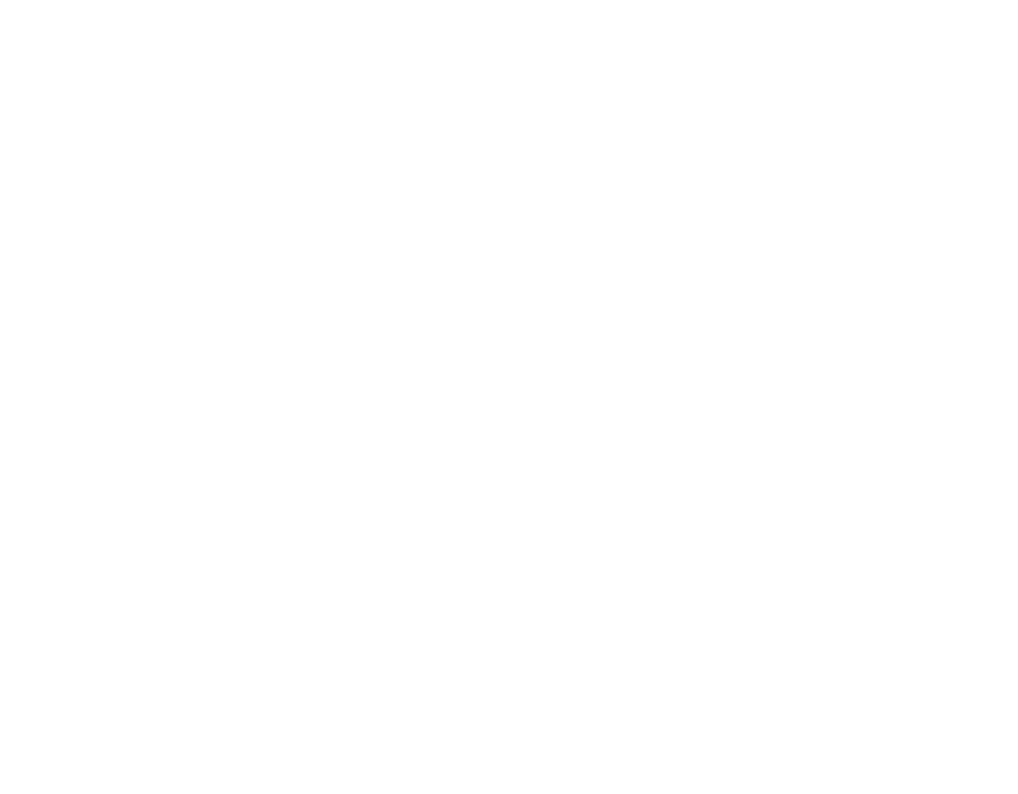
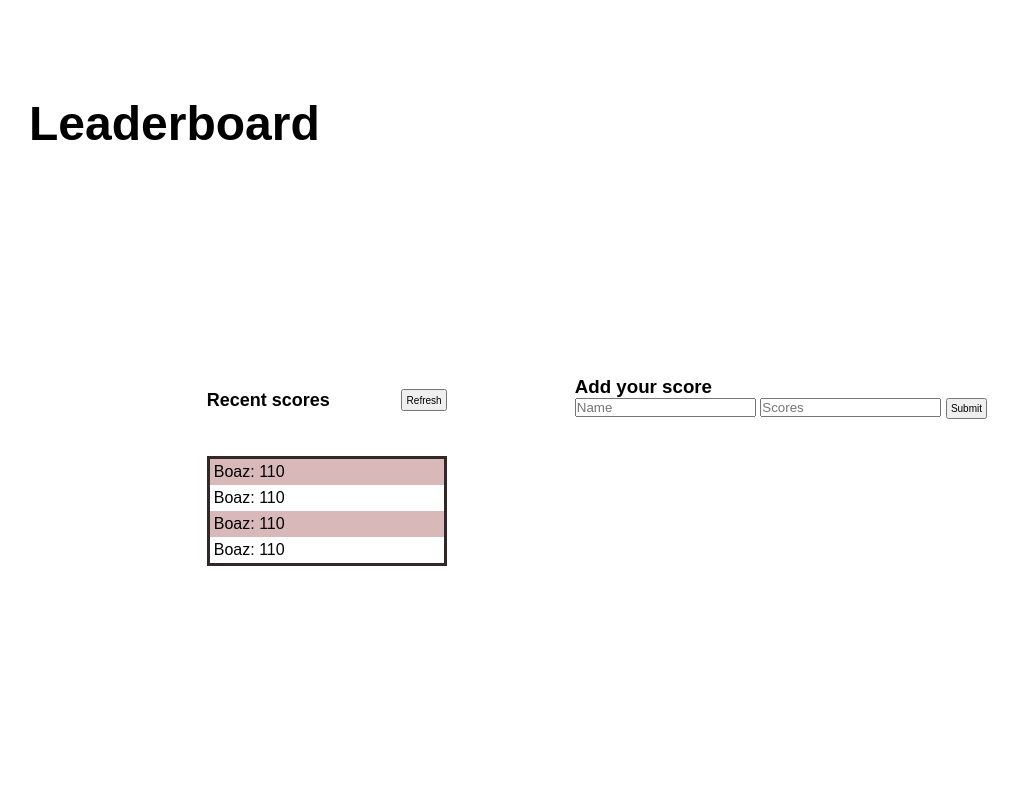
Before and after one commit to Aduda-Boaz/leaderboard, a website built with webpack: page src/index.html in a window 1280 px wide. Shown: the whole page, without its empty margins (43-1061 px from the left). Built offline with nearby package versions, Linux system fonts and the light colour scheme.

Commit message:
Add html and style to the application

```diff
--- a/src/index.html
+++ b/src/index.html
@@ -4,9 +4,37 @@
   <meta charset="UTF-8">
   <meta http-equiv="X-UA-Compatible" content="IE=edge">
   <meta name="viewport" content="width=device-width, initial-scale=1.0">
-  <title>Document</title>
+  <link rel="preconnect" href="https://fonts.googleapis.com" />
+  <link rel="preconnect" href="https://fonts.gstatic.com" crossorigin />
+  <link href="https://fonts.googleapis.com/css2?family=Rubik:wght@300;400;500;600;700;800;900&display=swap"
+    rel="stylesheet" />
+<title>The Scores</title>
 </head>
 <body>
-
+  <h2 class="title">Leaderboard</h2>
+  <main class="container">
+    <div class="main-container">
+      <div class="table">
+        <div class="score">
+          <h2 class="score-title">Recent scores</h2>
+          <button type="button" class="refresh-btn btn">Refresh</button>
+        </div>
+        <ul id="scores" class="scores">
+          <li class="list-score">Boaz: 110</li>
+          <li class="list-score">Boaz: 110</li>
+          <li class="list-score">Boaz: 110</li>
+          <li class="list-score">Boaz: 110</li>
+        </ul>
+      </div>
+      <div>
+        <h3 class="score-title">Add your score</h3>
+        <form action="add-form">
+          <input type="text" name="name" placeholder="Name" />
+          <input type="text" name="score" placeholder="Scores" />
+          <button type="button" class="add-btn btn">Submit</button>
+        </form>
+      </div>
+    </div>
+  </main>
 </body>
 </html>
--- a/src/style.css
+++ b/src/style.css
@@ -0,0 +1,71 @@
+@import url("https://fonts.googleapis.com/css2?family=Acme&display=swap");
+
+* {
+  margin: 0;
+  padding: 0;
+  box-sizing: border-box;
+}
+
+html {
+  font-family: 'Montserrat', sans-serif;
+}
+
+ul {
+  list-style-type: none;
+}
+
+h2 {
+  font-size: 18px;
+}
+
+.title {
+  font-size: 3em;
+  padding-top: 2em;
+  padding-left: 1.5em;
+}
+
+.container {
+  display: flex;
+  align-items: center;
+  justify-content: center;
+  padding: 5em;
+  height: 80vh;
+}
+
+.main-container {
+  display: flex;
+  gap: 8em;
+}
+
+.table {
+  display: flex;
+  flex-direction: column;
+  width: 15em;
+  gap: 2em;
+}
+
+.score {
+  display: flex;
+  align-items: center;
+  gap: 1.5em;
+  height: 3rem;
+}
+
+.btn {
+  font-size: 10px;
+  margin-left: auto;
+  padding: 0.2rem;
+}
+
+.scores {
+  border: rgb(51, 40, 40) solid 0.2rem;
+  border-radius: 40% 26% 46% 47% 1% 1% 1% 1%;
+}
+
+.list-score {
+  padding: 4px;
+}
+
+.list-score:nth-child(odd) {
+  background-color: rgb(216, 184, 184);
+}
```
Also changed, not shown: dist/index.html.
